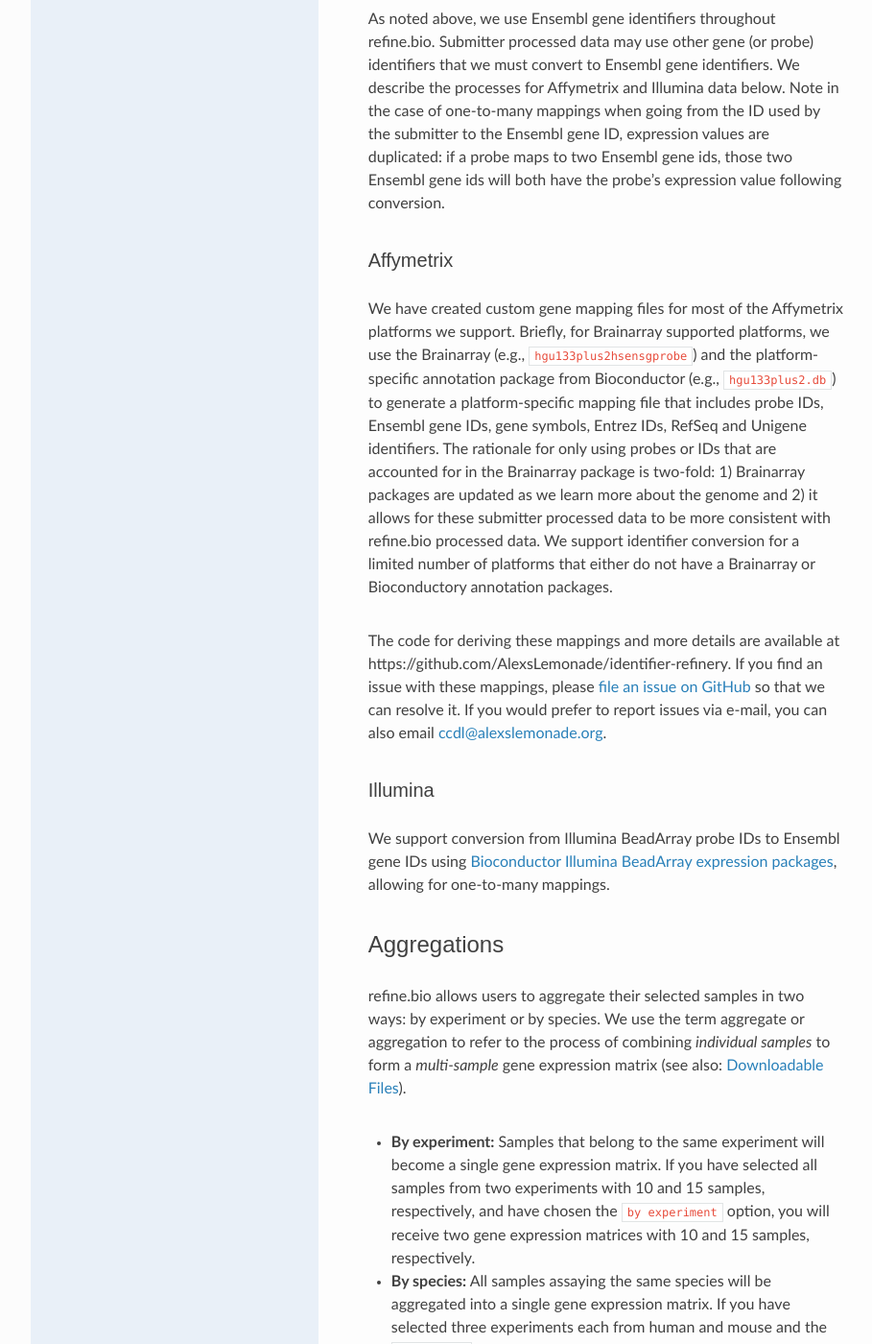
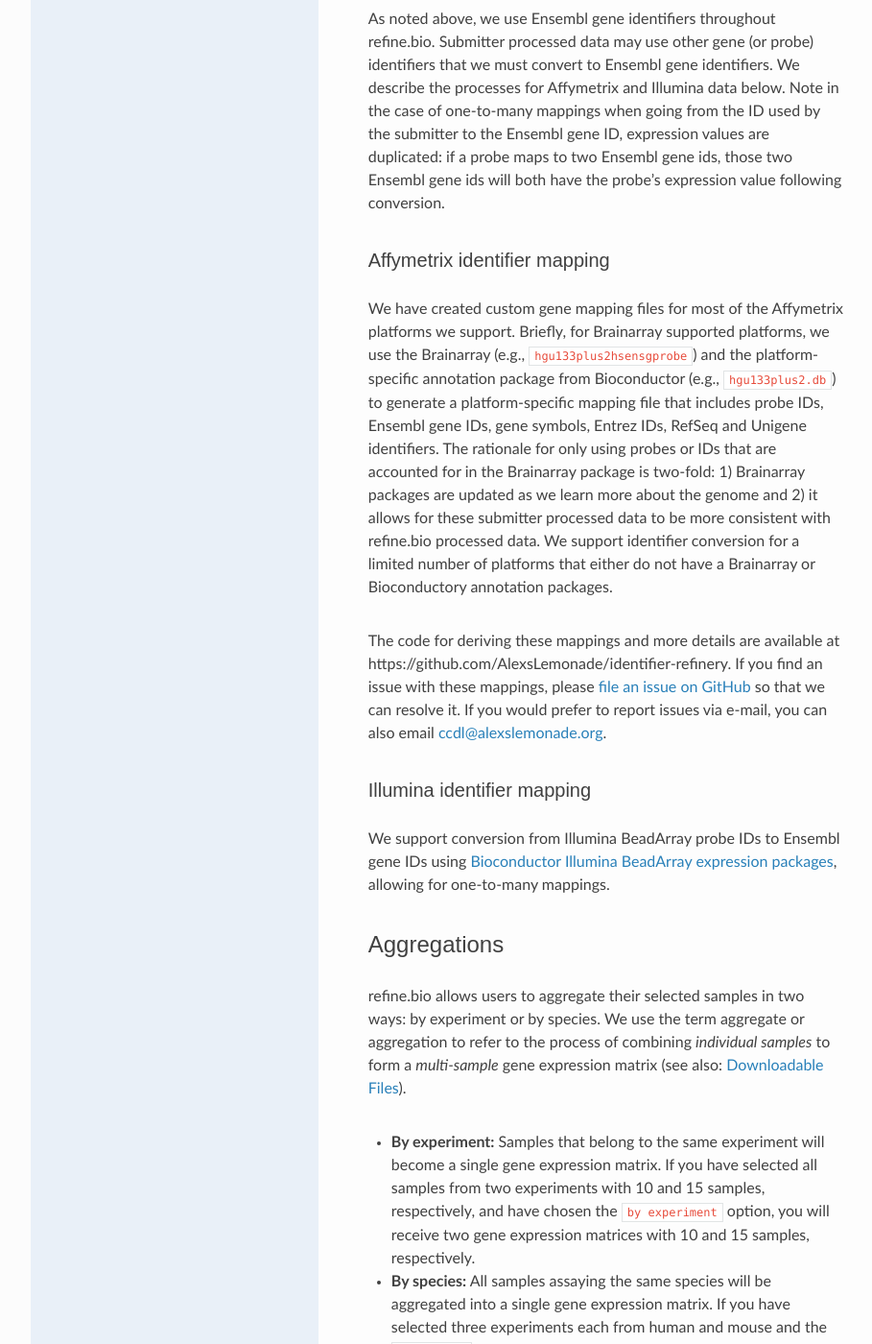
Before and after one commit to AlexsLemonade/refinebio-docs, a Sphinx documentation site: the page built from docs/main_text.md, in a window 1280 px wide and 1400 px high, scrolled down 10814 px. Shown: the whole window at 96% size, without its empty margins (158-1067 px from the left). Built offline with Sphinx 7.4.7 and the Read the Docs theme 2.0.0, drawn with Linux system fonts in a browser that asks for light colours.

Commit message:
Change submitter processed headers

```diff
--- a/docs/main_text.md
+++ b/docs/main_text.md
@@ -218,7 +218,7 @@ We describe the processes for Affymetrix and Illumina data below.
 Note in the case of one-to-many mappings when going from the ID used by the submitter to the Ensembl gene ID, expression values are duplicated:
 if a probe maps to two Ensembl gene ids, those two Ensembl gene ids will both have the probe's expression value following conversion.
 
-### Affymetrix
+### Affymetrix identifier mapping
 
 We have created custom gene mapping files for most of the Affymetrix platforms we support.
 Briefly, for Brainarray supported platforms, we use the Brainarray (e.g., `hgu133plus2hsensgprobe`) and the platform-specific annotation package from Bioconductor (e.g., `hgu133plus2.db`) to generate a platform-specific mapping file that includes probe IDs, Ensembl gene IDs, gene symbols, Entrez IDs, RefSeq and Unigene identifiers.
@@ -229,7 +229,7 @@ The code for deriving these mappings and more details are available at https://g
 If you find an issue with these mappings, please <a href ="https://github.com/AlexsLemonade/refinebio/issues" target = "blank">file an issue on GitHub </a> so that we can resolve it.
 If you would prefer to report issues via e-mail, you can also email [ccdl@alexslemonade.org](mailto:ccdl@alexslemonade.org).
 
-### Illumina
+### Illumina identifier mapping
 
 We support conversion from Illumina BeadArray probe IDs to Ensembl gene IDs using
 <a href = "https://www.bioconductor.org/packages/release/BiocViews.html#___IlluminaChip" target ="blank">Bioconductor Illumina BeadArray expression packages</a>,
```
